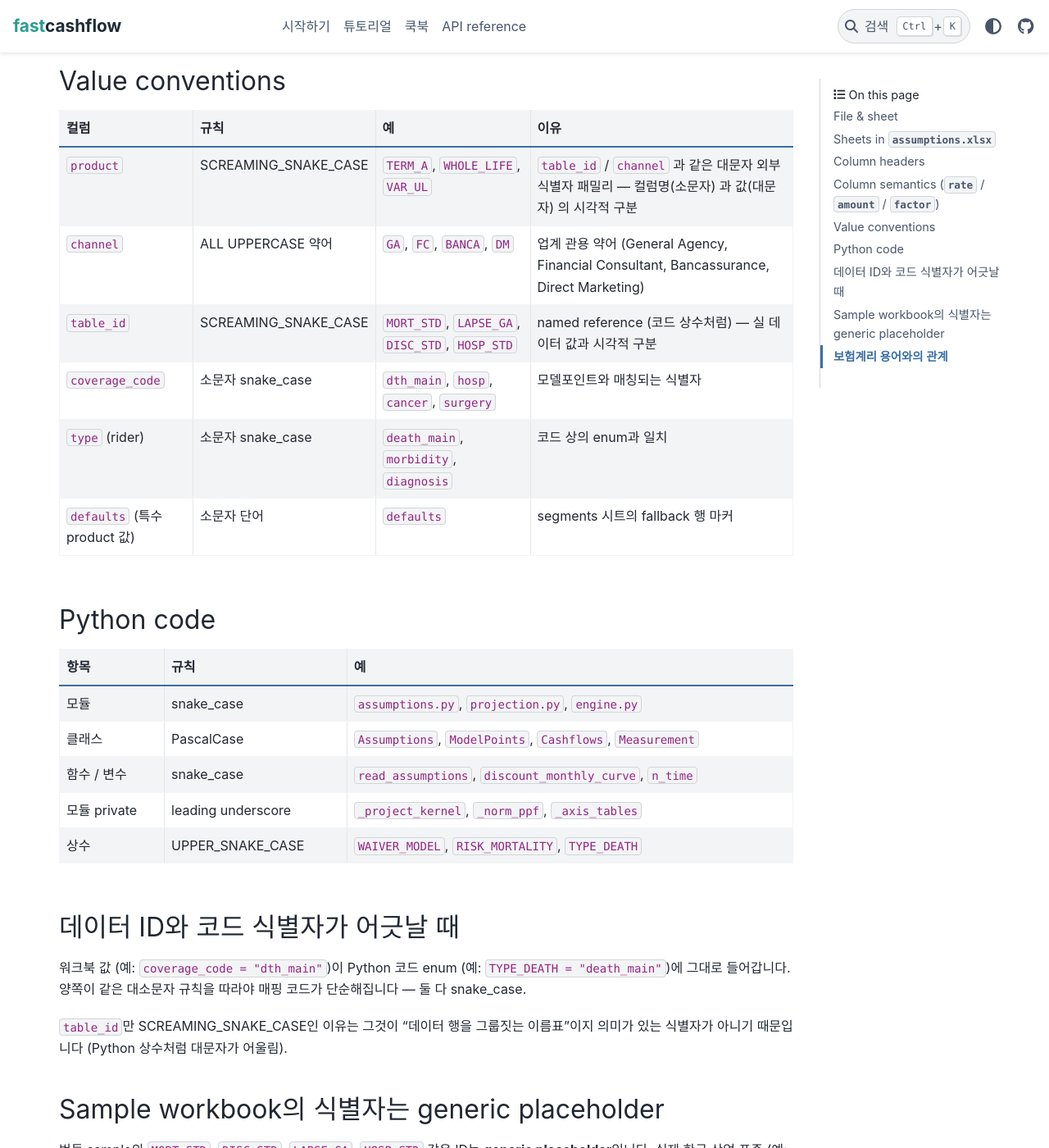
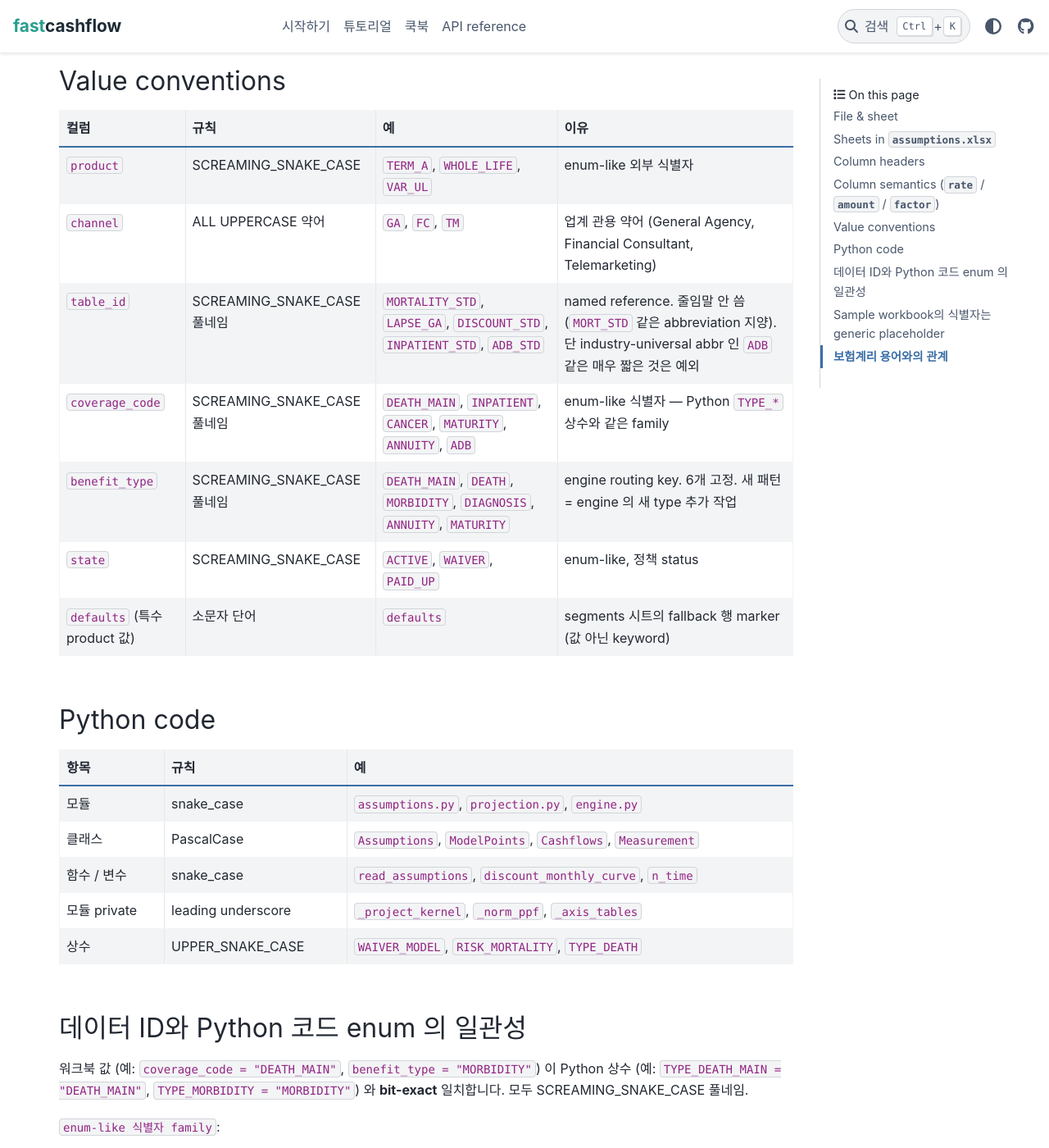
Before and after one commit to seokhoonj/fastcashflow, a Sphinx documentation site: the page built from docs/naming-conventions.md, in a window 1280 px wide and 1400 px high, scrolled down 1952 px. Shown: the whole window at 82% size. Built offline with Sphinx 7.4.7 and the PyData theme 0.15.4, drawn with Linux system fonts in a browser that asks for light colours; some of the changed text lies outside the part shown.

Commit message:
assumptions: rename type to benefit_type, unify enum values
Two changes bundled here are tightly coupled (same file diffs):

1. Rename `type` column on the coverages sheet to `benefit_type`. The
   bare word "type" was ambiguous; `benefit_type` reads naturally with
   its values ("MORBIDITY benefit", "DIAGNOSIS benefit") and makes clear
   the column drives engine routing.

2. Unify enum-like identifier values to SCREAMING_SNAKE_CASE full names.
   Previously a mix of lowercase (`dth_main`, `cancer`, `hosp`, `active`,
   `death_main`) and uppercase (`TERM_A`, `GA`, `MORT_STD`); now all
   enum-like identifiers (product, channel, table_id, coverage_code,
   benefit_type, state) follow the same uppercase full-name rule. The
   only exception is `ADB` (industry-universal abbreviation kept short).

Value changes:

* benefit_type: death_main/death/morbidity/diagnosis/annuity/maturity
  -> DEATH_MAIN/DEATH/MORBIDITY/DIAGNOSIS/ANNUITY/MATURITY
* coverage_code (sample): dth_main/cancer/hosp/mat/ann/adb
  -> DEATH_MAIN/CANCER/INPATIENT/MATURITY/ANNUITY/ADB
* state: active/waiver/paidup -> ACTIVE/WAIVER/PAID_UP
* table_id (sample): MORT_STD/HOSP_STD/WVR_STD/MAINT_STD/DISC_STD/INFL_STD
  -> MORTALITY_STD/INPATIENT_STD/WAIVER_STD/MAINTENANCE_STD/DISCOUNT_STD/
  INFLATION_STD (full words; LAPSE_*, CANCER_*, ADB_* stay short)
* wide xlsx `<code>_benefit` columns: adb/hosp/cancer -> ADB/INPATIENT/CANCER

Reader still accepts old lowercase state spellings via case-insensitive
normalisation; the canonical output is the new uppercase form. The
Python `TYPE_*` constants in `coverage.py` now hold the new uppercase
string values; `STATE_NAMES` keys in `modelpoints.py` likewise.

Updates: src/ (coverage, modelpoints, io), sample + examples xlsx and
csv, 4 tests with hardcoded literal updates, naming-conventions /
assumptions-format / design-decisions / cookbook ch.1 / tutorial 11.

Verified: 322 tests pass, examples/quickstart.py runs.

```diff
--- a/docs/naming-conventions.md
+++ b/docs/naming-conventions.md
@@ -53,12 +53,13 @@
 
 | 컬럼 | 규칙 | 예 | 이유 |
 |---|---|---|---|
-| `product` | SCREAMING_SNAKE_CASE | `TERM_A`, `WHOLE_LIFE`, `VAR_UL` | `table_id` / `channel` 과 같은 대문자 외부 식별자 패밀리 — 컬럼명(소문자) 과 값(대문자) 의 시각적 구분 |
-| `channel` | ALL UPPERCASE 약어 | `GA`, `FC`, `BANCA`, `DM` | 업계 관용 약어 (General Agency, Financial Consultant, Bancassurance, Direct Marketing) |
-| `table_id` | SCREAMING_SNAKE_CASE | `MORT_STD`, `LAPSE_GA`, `DISC_STD`, `HOSP_STD` | named reference (코드 상수처럼) — 실 데이터 값과 시각적 구분 |
-| `coverage_code` | 소문자 snake_case | `dth_main`, `hosp`, `cancer`, `surgery` | 모델포인트와 매칭되는 식별자 |
-| `type` (rider) | 소문자 snake_case | `death_main`, `morbidity`, `diagnosis` | 코드 상의 enum과 일치 |
-| `defaults` (특수 product 값) | 소문자 단어 | `defaults` | segments 시트의 fallback 행 마커 |
+| `product` | SCREAMING_SNAKE_CASE | `TERM_A`, `WHOLE_LIFE`, `VAR_UL` | enum-like 외부 식별자 |
+| `channel` | ALL UPPERCASE 약어 | `GA`, `FC`, `TM` | 업계 관용 약어 (General Agency, Financial Consultant, Telemarketing) |
+| `table_id` | SCREAMING_SNAKE_CASE 풀네임 | `MORTALITY_STD`, `LAPSE_GA`, `DISCOUNT_STD`, `INPATIENT_STD`, `ADB_STD` | named reference. 줄임말 안 씀 (`MORT_STD` 같은 abbreviation 지양). 단 industry-universal abbr 인 `ADB` 같은 매우 짧은 것은 예외 |
+| `coverage_code` | SCREAMING_SNAKE_CASE 풀네임 | `DEATH_MAIN`, `INPATIENT`, `CANCER`, `MATURITY`, `ANNUITY`, `ADB` | enum-like 식별자 — Python `TYPE_*` 상수와 같은 family |
+| `benefit_type` | SCREAMING_SNAKE_CASE 풀네임 | `DEATH_MAIN`, `DEATH`, `MORBIDITY`, `DIAGNOSIS`, `ANNUITY`, `MATURITY` | engine routing key. 6개 고정. 새 패턴 = engine 의 새 type 추가 작업 |
+| `state` | SCREAMING_SNAKE_CASE | `ACTIVE`, `WAIVER`, `PAID_UP` | enum-like, 정책 status |
+| `defaults` (특수 product 값) | 소문자 단어 | `defaults` | segments 시트의 fallback 행 marker (값 아닌 keyword) |
 
 ## Python code
 
@@ -70,24 +71,32 @@
 | 모듈 private | leading underscore | `_project_kernel`, `_norm_ppf`, `_axis_tables` |
 | 상수 | UPPER_SNAKE_CASE | `WAIVER_MODEL`, `RISK_MORTALITY`, `TYPE_DEATH` |
 
-## 데이터 ID와 코드 식별자가 어긋날 때
+## 데이터 ID와 Python 코드 enum 의 일관성
 
-워크북 값 (예: `coverage_code = "dth_main"`)이 Python 코드 enum
-(예: `TYPE_DEATH = "death_main"`)에 그대로 들어갑니다. 양쪽이 같은
-대소문자 규칙을 따라야 매핑 코드가 단순해집니다 — 둘 다 snake_case.
+워크북 값 (예: `coverage_code = "DEATH_MAIN"`, `benefit_type = "MORBIDITY"`) 이
+Python 상수 (예: `TYPE_DEATH_MAIN = "DEATH_MAIN"`, `TYPE_MORBIDITY = "MORBIDITY"`)
+와 **bit-exact** 일치합니다. 모두 SCREAMING_SNAKE_CASE 풀네임.
 
-`table_id`만 SCREAMING_SNAKE_CASE인 이유는 그것이 "데이터 행을 그룹짓는
-이름표"이지 의미가 있는 식별자가 아니기 때문입니다 (Python 상수처럼
-대문자가 어울림).
+`enum-like 식별자 family`:
+
+- `product`, `channel`, `table_id`, `coverage_code`, `benefit_type`, `state`,
+  `state_model` — 모두 외부 식별자 / 코드 상수 family. SCREAMING_SNAKE_CASE.
+- 줄임말 안 씀 (`MORT` 가 아닌 `MORTALITY`, `HOSP` 가 아닌 `INPATIENT` 등).
+  단 industry-universal 한 매우 짧은 abbr 인 `ADB` 정도 예외.
+
+`벤더 데이터 / 컬럼명` (소문자 snake_case):
+
+- 컬럼 헤더 (`product`, `coverage_code`, `rate_table`, `level_premium`, `count`,
+  `mp_id` 등) — 표/스키마 식별자, 행 안의 값들과 시각적 구분 위해 소문자.
 
 ## Sample workbook의 식별자는 generic placeholder
 
-번들 sample의 `MORT_STD`, `DISC_STD`, `LAPSE_GA`, `HOSP_STD` 같은 ID는
-**generic placeholder**입니다. 실제 한국 산업 표준 (예: 보험개발원 KIDI
+번들 sample의 `MORTALITY_STD`, `DISCOUNT_STD`, `LAPSE_GA`, `INPATIENT_STD` 같은
+ID는 **generic placeholder** 입니다. 실제 한국 산업 표준 (예: 보험개발원 KIDI
 경험생명표 9회) 의 식별자가 아닙니다.
 
 실 사용 시에는 회사가 채택한 위험률 / 발생률 가정의 정확한 식별자로
-교체하세요 (예: 회사 경험분석 결과 기반의 `MORT_2024_M_STD`,
+교체하세요 (예: 회사 경험분석 결과 기반의 `MORTALITY_2024_M_STD`,
 감독원 발표 RFR 곡선 기반의 `RFR_2025_12_KOR` 등).
 
 ## 보험계리 용어와의 관계
```
Also changed, not shown: docs/assumptions-format.md (+22 -22 lines), docs/cookbook/01-term-life.md (+6 -6 lines), docs/design-decisions.md (+8 -8 lines), docs/tutorial/11-in-practice.md (+18 -18 lines), 11 other files.
